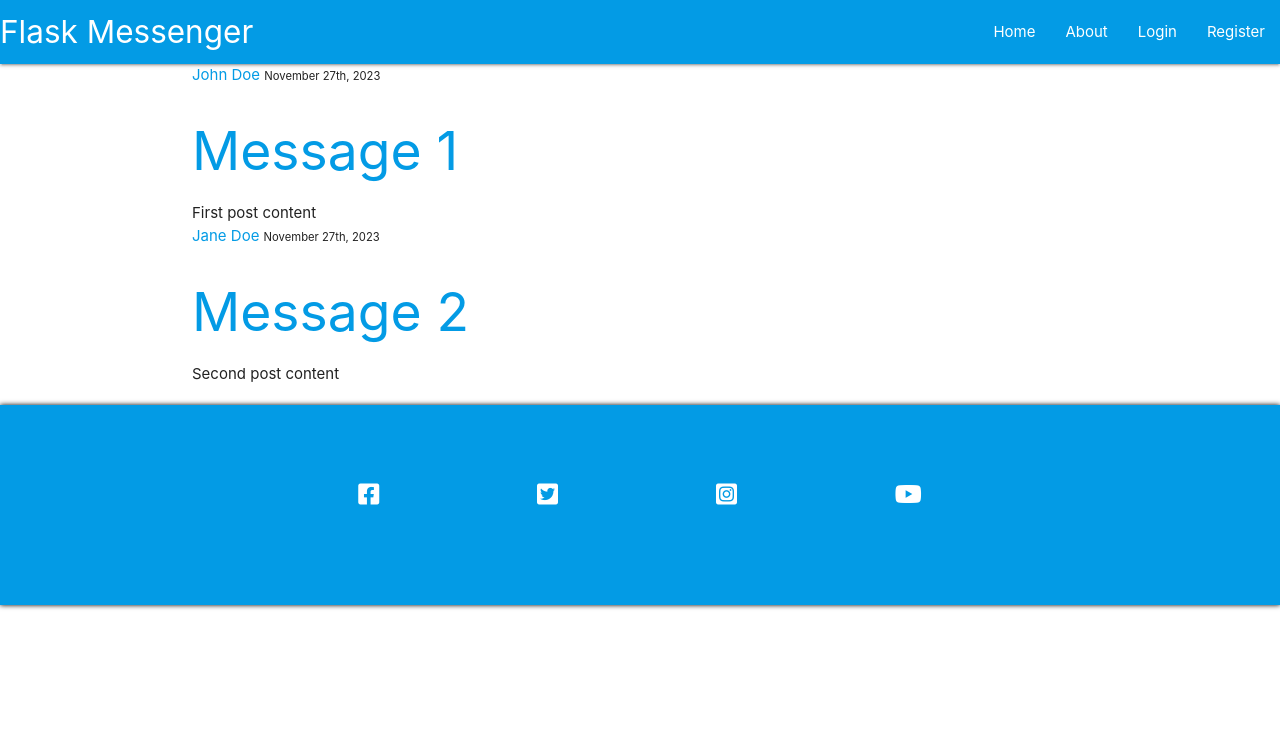
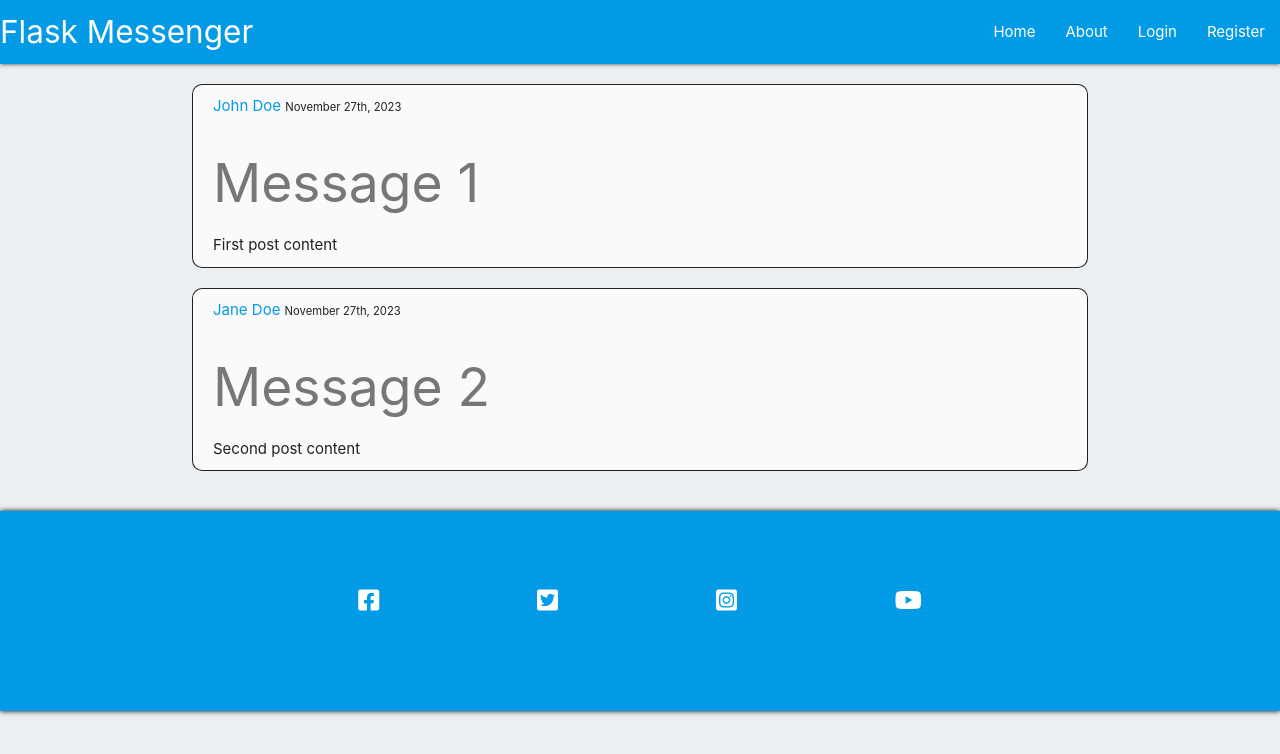
Before and after one commit to KDugg84/CI-Flask-Messenger-MS3-GP, a Flask app: page /home in a window 1280 px wide. Shown: the top 754 px of the page. Run offline with Flask 2, Linux system fonts and the light colour scheme.

Commit message:
Add styles to home page message posts

```diff
--- a/flaskmessenger/static/css/style.css
+++ b/flaskmessenger/static/css/style.css
@@ -9,6 +9,45 @@ html {
     margin: 0;
     padding: 0;
     border: 0;
+}
+
+body {
+    background-color: #eceff1;
+}
+
+/* custom CSS styles for home page message boards*/
+
+.content-section {
+    background: #fafafa;
+    padding: 10px 20px;
+    border: 1px solid;
+    border-radius: 10px;
+    margin-bottom: 20px;
+    margin-top: 20px
+}
+
+.message-title {
+    color: #777777;
+}
+
+a.message-title:hover {
+    color: #428bca;
+    text-decoration: none;
+}
+
+.message-content {
+    white-space: pre-line;
+}
+
+.content-metadata {
+    padding-bottom: 1px;
+    margin-bottom: 4px;
+    border-bottom: 1px solid, #777777;
+}
+
+.content-metadata a:hover {
+    color: #333;
+    text-decoration: none;
 }
 
 /* footer styles for all pages */
```
